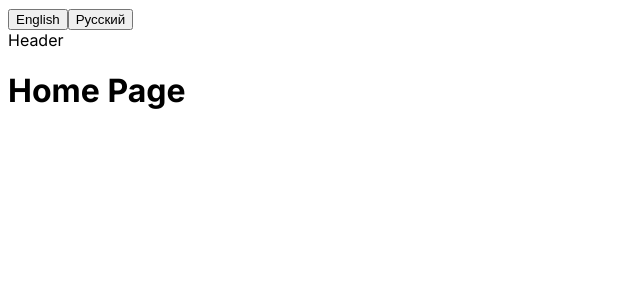
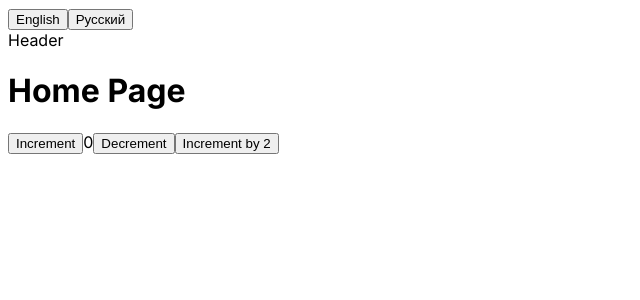
Before and after one commit to Ksenyas21/student-app, a Next.js app: page /en in a window 1280 px wide. Shown: the top 300 px of the page, without its empty margins (0-640 px from the left). Built offline with nearby package versions, Linux system fonts and the light colour scheme.

Commit message:
add-redux (#2)

```diff
--- a/src/app/[locale]/layout.tsx
+++ b/src/app/[locale]/layout.tsx
@@ -3,6 +3,7 @@ import {NextIntlClientProvider} from 'next-intl';
 import React from 'react';
 import {notFound} from 'next/navigation';
 import Layout from '@/app/[locale]/components/Layout';
+import {Providers} from "@/app/lib/provider";
 
 const inter = Inter({subsets: ['latin']});
 
@@ -37,9 +38,11 @@ export default async function LocaleLayout({
     return (
         <html className="h-full" lang={locale}>
             <body className={`'relative h-full font-sans antialiased bg-white dark:bg-black ${inter.className}`}>
+            <Providers>
                 <NextIntlClientProvider locale={locale} messages={messages}>
                         <Layout>{children}</Layout>
                 </NextIntlClientProvider>
+            </Providers>
             </body>
         </html>
     );
--- a/src/app/[locale]/page.tsx
+++ b/src/app/[locale]/page.tsx
@@ -1,11 +1,31 @@
 "use client"
 import {useTranslations} from "use-intl";
+import {useDispatch, useSelector} from "react-redux";
+import {RootState} from "@/app/lib/store";
+import {decrement, increment, incrementByAmount} from "@/app/lib/features/counter/counterSlice";
 
 const MainPage = () => {
     const t = useTranslations()
+    const count = useSelector((state: RootState) => state.counter.value);
+    const dispatch = useDispatch();
     return (
         <div>
-        <h1>{t('label')}</h1>
+            <h1>{t('label')}</h1>
+            <main>
+                <button
+                    onClick={() => dispatch(increment())}
+                >Increment
+                </button>
+                <span>{count}</span>
+                <button
+                    onClick={() => dispatch(decrement())}
+                >Decrement
+                </button>
+                <button
+                    onClick={() => dispatch(incrementByAmount(2))}
+                >Increment by 2
+                </button>
+            </main>
         </div>
     );
 }
--- /dev/null
+++ b/src/app/lib/features/counter/counterSlice.ts
@@ -0,0 +1,27 @@
+'use client';
+
+import { createSlice } from '@reduxjs/toolkit';
+
+export interface CounterState {
+    value: number
+}
+
+const initialState: CounterState = {
+    value: 0
+}
+
+export const counterSlice = createSlice({
+    name: 'counter',
+    initialState,
+    reducers: {
+        increment: (state) => { state.value += 1 },
+        decrement: (state) => { state.value -= 1 },
+        incrementByAmount: (state, action) => {
+            state.value += action.payload;
+        }
+    }
+})
+
+export const { increment, decrement, incrementByAmount } = counterSlice.actions;
+
+export default counterSlice.reducer;
--- /dev/null
+++ b/src/app/lib/provider.tsx
@@ -0,0 +1,13 @@
+'use client';
+
+import React from 'react';
+import { Provider } from 'react-redux';
+import { store } from './store';
+
+export function Providers({ children }: { children: React.ReactNode }) {
+    return (
+        <Provider store={store}>
+            {children}
+        </Provider>
+    )
+}
--- /dev/null
+++ b/src/app/lib/store.ts
@@ -0,0 +1,13 @@
+'use client';
+
+import { configureStore } from '@reduxjs/toolkit';
+import counterReducer from './features/counter/counterSlice'
+
+export const store = configureStore({
+    reducer: {
+        counter: counterReducer
+    }
+})
+
+export type RootState = ReturnType<typeof store.getState>;
+export type AppDispatch = typeof store.dispatch;
```
Also changed, not shown: package.json (+6 -1 lines), 1 other file (tests, documents, lock files or other folders).
